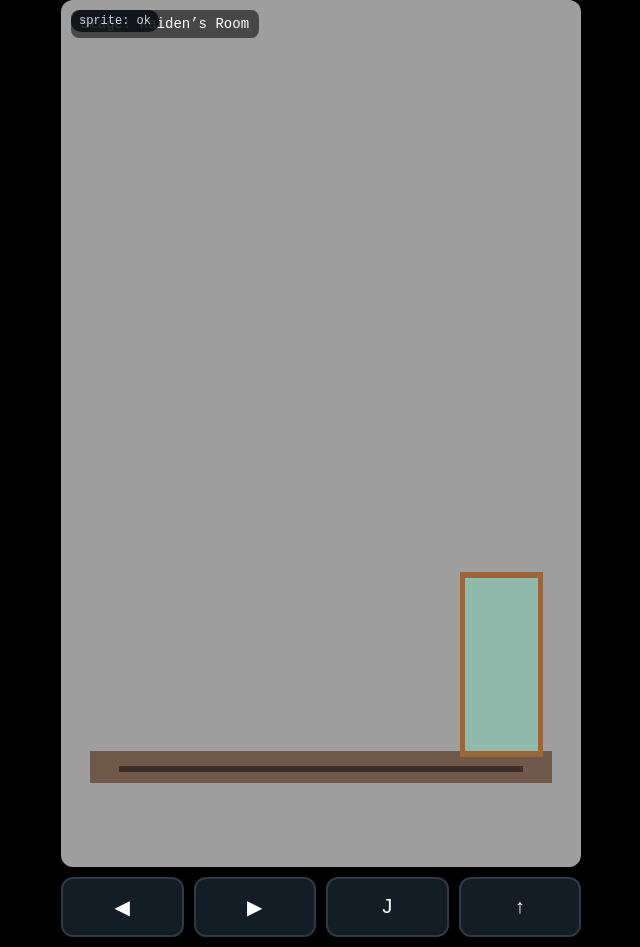
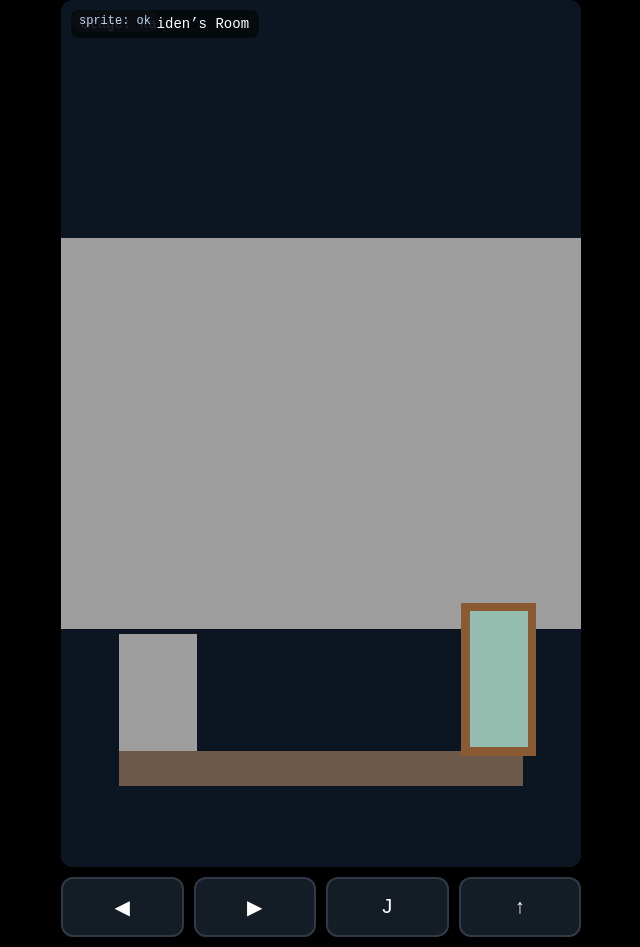
Before and after one commit to netocheztoday/raiden-temple, a plain HTML site: page index.html in a window 1280 px wide. Both pictures are taken after a click on the button "Play". Shown: the whole page, without its empty margins (319-959 px from the left). Drawn offline with Linux system fonts and the light colour scheme.

Commit message:
Update index.html

```diff
--- a/index.html
+++ b/index.html
@@ -8,19 +8,16 @@
   :root{ --frame-max:520px; --pad:10px; }
   html,body{margin:0;background:#000;color:#fff;font-family:system-ui,Segoe UI,Roboto,Helvetica,Arial,sans-serif}
   #frame{max-width:var(--frame-max); margin:0 auto; padding:0 var(--pad);}
-  /* MENU */
   #menu{display:flex;flex-direction:column;align-items:center;gap:14px;padding:18px 0;}
   #menu img{width:100%;height:auto;display:block;border-radius:6px}
   .btn{background:#111;border:2px solid #fff;color:#fff;border-radius:8px;padding:12px 22px;font-size:18px}
   .btn:active{transform:translateY(1px)}
-  /* GAME AREA */
   #wrap{position:relative}
   #cvs{display:none;width:100%;height:auto;background:#0b1622;image-rendering:pixelated;border-radius:12px}
   #hud{position:absolute;left:10px;top:10px;background:rgba(0,0,0,.55);padding:6px 10px;border-radius:8px;
        font-family:monospace;font-size:14px;display:none}
   #tag{position:absolute;left:10px;top:10px;background:#0b0e12;color:#cfe1ff;
-       padding:4px 8px;border-radius:10px;font:12px/1.2 monospace;opacity:.85;display:none}
-  /* TOUCH CONTROLS */
+       padding:4px 8px;border-radius:10px;font:12px/1.2 monospace;opacity:.9;display:none}
   #controls{display:none;gap:10px;justify-content:space-between;margin:10px 0}
   .pad{flex:1;min-width:60px;height:60px;font-size:20px;border:2px solid #303a46;background:#141c26;color:#fff;border-radius:12px}
   .pad:active{filter:brightness(1.2)}
@@ -33,7 +30,7 @@
       <img src="menu-title.png" alt="Raiden and the Wing Chun Temple">
       <button class="btn" onclick="startGame()">Play</button>
       <button class="btn" id="musicBtn" onclick="toggleMusic()">Music: On</button>
-      <button class="btn" onclick="alert('Credits\\nMusic & Art: You\\nCode helper: ChatGPT')">Credits</button>
+      <button class="btn" onclick="alert('Credits\nMusic & Art: You\nCode helper: ChatGPT')">Credits</button>
     </div>
 
     <!-- GAME -->
@@ -43,7 +40,7 @@
       <div id="tag"></div>
     </div>
 
-    <!-- TOUCH CONTROLS -->
+    <!-- Touch controls -->
     <div id="controls">
       <button class="pad" ontouchstart="keys.left=1"  ontouchend="keys.left=0">◀</button>
       <button class="pad" ontouchstart="keys.right=1" ontouchend="keys.right=0">▶</button>
@@ -53,7 +50,7 @@
   </div>
 
 <script>
-/* ============ AUDIO ============ */
+/* ========= AUDIO ========= */
 let musicOn = true, currentMusic = "menu";
 const tracks = {};
 ["menu","crane","snake","tiger","temple","victory","gameover","credits"].forEach(n=>{
@@ -69,40 +66,44 @@ function toggleMusic(){
   if(musicOn) playMusic(currentMusic); else stopAll();
 }
 
-/* ============ LEVEL DEFINITIONS ============ */
-const LEVELS = {
-  room:   { id:"room",   name:"Raiden’s Room", music:"menu",  bg:"#0f1c28" },
-  crane:  { id:"crane",  name:"Crane: Balance", music:"crane",
-            bgTop:"#0e2230", bgMid:"#132a3a", bgBot:"#0b1b27", ground:"#8a5a32" }
-};
+/* ========= LEVELS ========= */
+const LEVELS = [
+  { id:"room",   name:"Raiden’s Room",   music:"menu"   },
+  { id:"crane",  name:"Crane: Balance",  music:"crane",  bgTop:"#0e2230", bgMid:"#132a3a", bgBot:"#0b1b27", ground:"#8a5a32" },
+  { id:"snake",  name:"Snake: Focus",    music:"snake",  bgTop:"#0d1f2c", bgMid:"#10302b", bgBot:"#0a1a19", ground:"#6a7d4a" },
+  { id:"tiger",  name:"Tiger: Power",    music:"tiger",  bgTop:"#1d1a2e", bgMid:"#2b203a", bgBot:"#181425", ground:"#7b3e2f" },
+  { id:"temple", name:"Temple: Harmony", music:"temple", bgTop:"#151b2a", bgMid:"#212f46", bgBot:"#151b2a", ground:"#6d5d4a" },
+];
 
-/* ============ CANVAS ============ */
+/* ========= CANVAS ========= */
 const cvs = document.getElementById("cvs");
-const ctx = cvs.getContext("2d", { alpha:true });
+const ctx = cvs.getContext("2d", {alpha:true});
 ctx.imageSmoothingEnabled = false;
+const hud = document.getElementById("hud");
+const stageName = document.getElementById("stageName");
 
-/* ============ SPRITE (3x3) ============ */
+/* ========= BACKGROUND (ROOM) =========
+   Drawn with FIT scaling (no crop, letterboxes if needed) */
+const roomBg = new Image();
+roomBg.src = "room-bg.png?v="+Date.now();
+let roomBgReady = false;
+roomBg.onload = ()=> roomBgReady = true;
+
+/* ========= SPRITE (3×3) ========= */
 const tag = document.getElementById("tag");
 let spriteReady=false, FW=0, FH=0, COLS=3, ROWS=3;
 const sprite = new Image();
-sprite.src = "raiden-sprites.png?v="+Date.now();  // bust cache while iterating
+sprite.src = "raiden-sprites.png?v="+Date.now();
 sprite.onload = () => {
   FW = Math.floor(sprite.naturalWidth / COLS);
   FH = Math.floor(sprite.naturalHeight / ROWS);
   spriteReady = true;
   tag.style.display = "block";
-  tag.textContent = "sprite: ok";
+  tag.textContent   = "sprite: ok";
 };
-sprite.onerror = () => { tag.style.display="block"; tag.textContent="sprite: missing"; };
+sprite.onerror = ()=>{ tag.style.display="block"; tag.textContent="sprite: missing"; };
 
-/* ============ BACKGROUND (ROOM) ============ */
-const roomBg = new Image();
-let roomBgReady = false;
-roomBg.src = "room-bg.png?v="+Date.now(); // upload our clean room BG as room-bg.png
-roomBg.onload = ()=>{ roomBgReady = true; };
-roomBg.onerror = ()=>{ roomBgReady = false; };
-
-/* ============ PLAYER/ANIMS/INPUT ============ */
+/* ========= PLAYER ========= */
 const GROUND_Y = 520;
 let DRAW_W = 54, DRAW_H = 81;
 
@@ -114,116 +115,116 @@ const player = {
 const anims = {
   idle : { frames:[0,1,2], speed:12 },
   walk : { frames:[3,4,5], speed: 8 },
-  punch: { frames:[6,7],   speed: 6 },
+  punch: { frames:[6,7],   speed: 6, hold:8 },
   jump : { frames:[8],     speed:12 }
 };
 const keys = { left:0, right:0, jump:0, punch:0 };
 
-/* ============ GAME FLOW ============ */
-let inGame=false, level=LEVELS.room;
-const hud = document.getElementById("hud");
-const stageName = document.getElementById("stageName");
+/* ========= DOOR (room → crane) ========= */
+const DOOR = { x: 280, y: GROUND_Y-100, w: 46, h: 100 };
 
+/* ========= GAME FLOW ========= */
+let inGame=false, levelIndex=0;
 function startGame(){
   document.getElementById("menu").style.display="none";
   cvs.style.display="block";
   document.getElementById("controls").style.display="flex";
   hud.style.display="block";
-  setLevel(LEVELS.room);
+  setLevel(0);          // room
   inGame = true;
   requestAnimationFrame(loop);
 }
-
-function setLevel(L){
-  level = L;
+function setLevel(i){
+  levelIndex = i;
+  const L = LEVELS[levelIndex];
   stageName.textContent = L.name;
   playMusic(L.music);
-  // spawn player near left for the room; center for crane
-  if(L.id==="room"){
-    player.x = 40;
-  } else {
-    player.x = (cvs.width - DRAW_W)/2;
-  }
+  // reset player
+  player.x = (levelIndex===0 ? 40 : (cvs.width - DRAW_W)/2);
   player.y = GROUND_Y - DRAW_H;
-  player.vx=0; player.vy=0; player.state="idle"; player.tick=0;
+  player.vx = 0; player.vy = 0; player.state="idle"; player.tick=0;
 }
 
-/* Door in the room */
-const door = { x:cvs.width-80, y:GROUND_Y-120, w:50, h:120, color:"#91b9ac", trim:"#9a673c" };
-
-function loop(){
+/* ========= LOOP ========= */
+let lastTs=0, fps=0;
+function loop(ts){
   requestAnimationFrame(loop);
   if(!inGame) return;
+  // tiny fps
+  if(ts-lastTs>250){ fps = Math.round(1000/(performance.now()-lastTs)); lastTs=performance.now(); tag.textContent = `sprite: ${spriteReady?'ok':'…'}`; }
   update();
   render();
 }
-
 function update(){
-  // movement
+  // input → velocity
   player.vx = 0;
   if(keys.left)  { player.vx = -2; player.facing = -1; }
   if(keys.right) { player.vx =  2; player.facing =  1; }
-
   // jump
   if(keys.jump && player.y >= GROUND_Y - DRAW_H) {
     player.vy = -8; player.state = "jump";
   }
-
   // physics
-  player.vy += 0.5;             // gravity
+  player.vy += 0.5;
   player.x  += player.vx;
   player.y  += player.vy;
-
   // floor
   if(player.y >= GROUND_Y - DRAW_H){
     player.y = GROUND_Y - DRAW_H;
     if(player.state === "jump") player.state = "idle";
     player.vy = 0;
   }
-
-  // states
+  // state
   if(keys.punch)      player.state = "punch";
   else if(player.vx)  player.state = "walk";
   else if(player.state!=="jump") player.state = "idle";
 
-  // room → door overlap to go to Crane
-  if(level.id === "room"){
+  // room → door trigger
+  if(LEVELS[levelIndex].id==="room"){
     const px = player.x + DRAW_W/2;
-    if(px > door.x && px < door.x + door.w && player.y >= door.y - DRAW_H + 10){
-      setLevel(LEVELS.crane);
+    const py = player.y + DRAW_H;
+    if(px > DOOR.x && px < DOOR.x+DOOR.w && py >= DOOR.y && py <= DOOR.y+DOOR.h){
+      setLevel(1); // Crane
     }
   }
 
   player.tick++;
 }
 
+/* ========= RENDER ========= */
 function render(){
-  if(level.id === "room"){
-    // draw background image (cover)
+  const L = LEVELS[levelIndex];
+
+  if(L.id==="room"){
+    // FIT the whole background (no cropping)
     if(roomBgReady){
-      const scale = Math.max(cvs.width/roomBg.naturalWidth, cvs.height/roomBg.naturalHeight);
-      const dw = roomBg.naturalWidth*scale, dh = roomBg.naturalHeight*scale;
-      const dx = (cvs.width - dw)/2, dy = (cvs.height - dh)/2;
+      const scale = Math.min(cvs.width/roomBg.naturalWidth, cvs.height/roomBg.naturalHeight);
+      const dw = roomBg.naturalWidth  * scale;
+      const dh = roomBg.naturalHeight * scale;
+      const dx = (cvs.width  - dw)/2;
+      const dy = (cvs.height - dh)/2;
+      // fill bars to match palette
+      ctx.fillStyle = "#0b1622"; ctx.fillRect(0,0,cvs.width,cvs.height);
       ctx.drawImage(roomBg, dx, dy, dw, dh);
-    } else {
-      // graceful fallback
+    }else{
+      // fallback gradient
       const g = ctx.createLinearGradient(0,0,0,cvs.height);
       g.addColorStop(0,"#112233"); g.addColorStop(.5,"#0f2130"); g.addColorStop(1,"#0b1622");
       ctx.fillStyle=g; ctx.fillRect(0,0,cvs.width,cvs.height);
     }
-    // simple floor plank to ground the player
-    ctx.fillStyle = "#6f594b"; ctx.fillRect(20, GROUND_Y, cvs.width-40, 22);
-    ctx.fillStyle = "#3b2f29"; ctx.fillRect(40, GROUND_Y+10, cvs.width-80, 4);
+    // ground plank
+    ctx.fillStyle = "#6e5849";
+    ctx.fillRect(40, GROUND_Y, cvs.width-80, 24);
     // door
-    ctx.fillStyle = door.trim;  ctx.fillRect(door.x-4, door.y-4, door.w+8, door.h+8);
-    ctx.fillStyle = door.color; ctx.fillRect(door.x, door.y, door.w, door.h);
-  } else if(level.id === "crane"){
-    // abstract crane background bands
-    ctx.fillStyle = level.bgTop; ctx.fillRect(0,0,cvs.width, cvs.height*0.50);
-    ctx.fillStyle = level.bgMid; ctx.fillRect(0,cvs.height*0.50, cvs.width, cvs.height*0.25);
-    ctx.fillStyle = level.bgBot; ctx.fillRect(0,cvs.height*0.75, cvs.width, cvs.height*0.25);
-    // ground
-    ctx.fillStyle = level.ground; ctx.fillRect(20, GROUND_Y, cvs.width-40, 28);
+    ctx.fillStyle = "#96beb0"; ctx.fillRect(DOOR.x, DOOR.y, DOOR.w, DOOR.h);
+    ctx.lineWidth = 6; ctx.strokeStyle="#8a5a32"; ctx.strokeRect(DOOR.x, DOOR.y, DOOR.w, DOOR.h);
+
+  }else{
+    // simple banded background + ground for stages
+    ctx.fillStyle = L.bgTop; ctx.fillRect(0,0,cvs.width, cvs.height*0.50);
+    ctx.fillStyle = L.bgMid; ctx.fillRect(0,cvs.height*0.50, cvs.width, cvs.height*0.25);
+    ctx.fillStyle = L.bgBot; ctx.fillRect(0,cvs.height*0.75, cvs.width, cvs.height*0.25);
+    ctx.fillStyle = L.ground; ctx.fillRect(20, GROUND_Y, cvs.width-40, 28);
   }
 
   // player
@@ -235,7 +236,7 @@ function render(){
 }
 
 function drawFrame(f, dx, dy, flip){
-  const PAD = 2;                       // trim to avoid edge bleeding
+  const PAD = 2; // trim edges to avoid bleeding
   const col = f % COLS, row = (f / COLS) | 0;
   const sx = col*FW + PAD, sy = row*FH + PAD, sw = FW - PAD*2, sh = FH - PAD*2;
 
@@ -250,7 +251,7 @@ function drawFrame(f, dx, dy, flip){
   ctx.restore();
 }
 
-/* ============ KEYBOARD ============ */
+/* ========= KEYBOARD ========= */
 addEventListener("keydown", e=>{
   if(e.key==="ArrowLeft"||e.key==="a") keys.left=1;
   if(e.key==="ArrowRight"||e.key==="d") keys.right=1;
```
